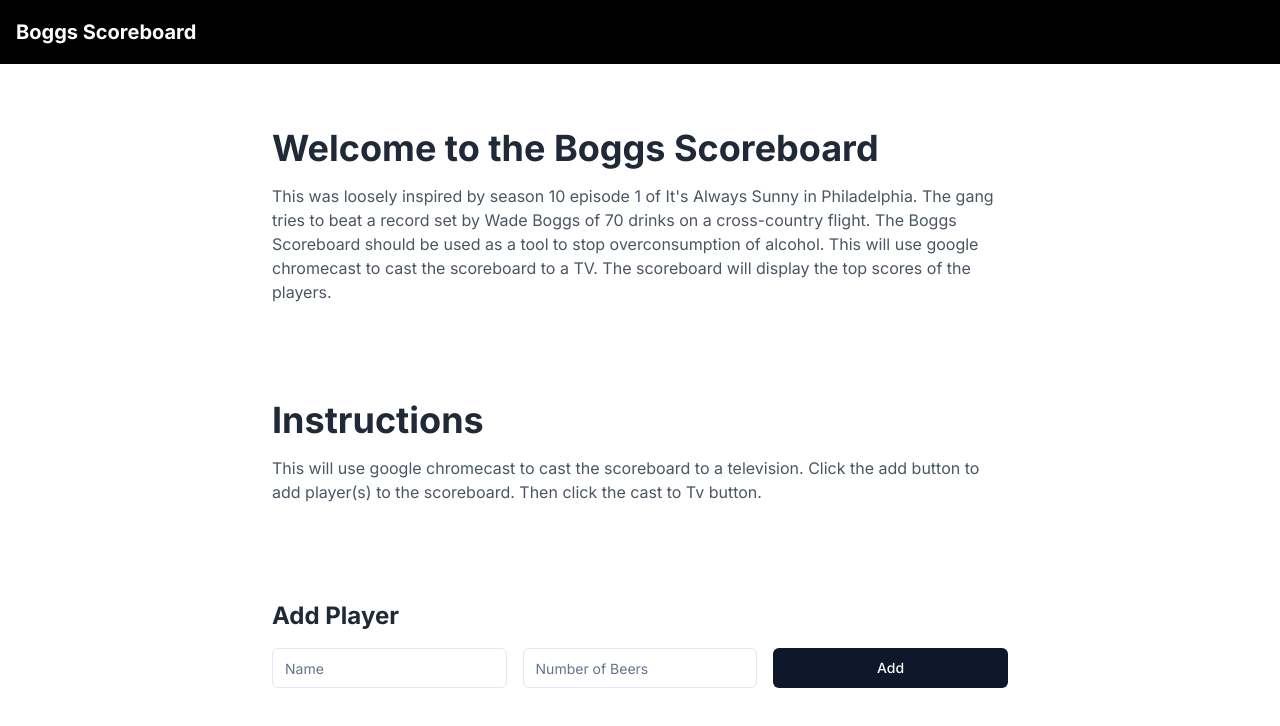
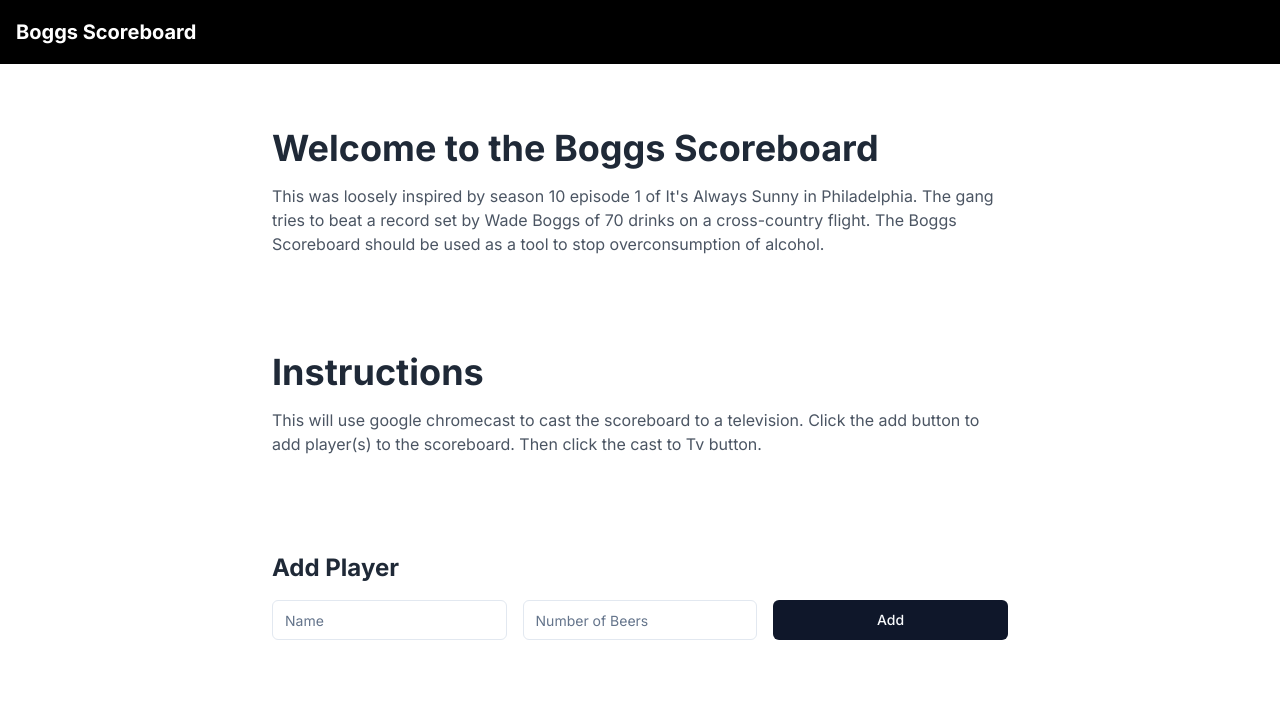
Before and after one commit to Justbeingjustin/boggs-scoreboard, a Next.js app in the folder my-app/: page / in a window 1280 px wide. Shown: the top 726 px of the page. Built offline with nearby package versions, Linux system fonts and the light colour scheme.

Commit message:
Update page.tsx

```diff
--- a/my-app/app/page.tsx
+++ b/my-app/app/page.tsx
@@ -132,7 +132,7 @@ export default function Component() {
           <p className="text-gray-600">
 
             This was loosely inspired by season 10 episode 1 of It&apos;s Always Sunny in Philadelphia. The gang tries to beat a record set by Wade Boggs of 70 drinks on a cross-country flight. The Boggs Scoreboard should be used as a tool to stop overconsumption of alcohol.
-            This will use google chromecast to cast the scoreboard to a TV. The scoreboard will display the top scores of the players.
+
           </p>
 
 
```
